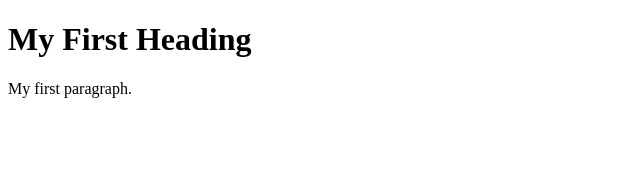
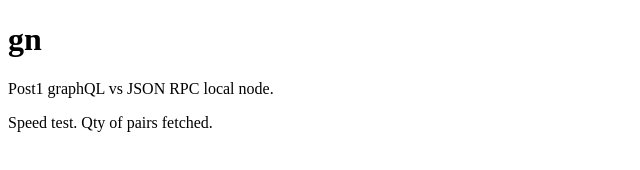
Before and after one commit to gnewby/gnewby.github.io, a plain HTML site: page index.html in a window 1280 px wide. Shown: the whole page, without its empty margins (0-640 px from the left). Drawn offline with Linux system fonts and the light colour scheme.

Commit message:
with new html

```diff
--- a/index.html
+++ b/index.html
@@ -2,9 +2,10 @@
 <html>
 <body>
 
-<h1>My First Heading</h1>
+<h1>gn</h1>
 
-<p>My first paragraph.</p>
+<p>Post1 graphQL vs JSON RPC local node.</p>
+<p>Speed test. Qty of pairs fetched.</p>
 
 </body>
 </html>
```
